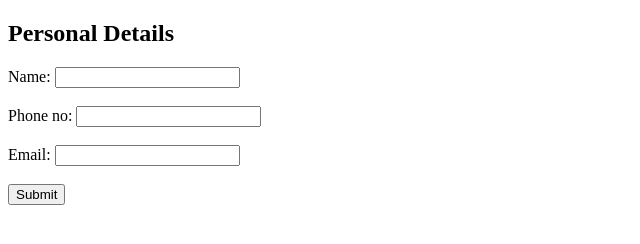
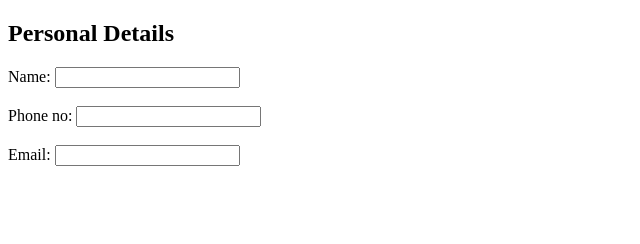
Before and after one commit to TejalP987/CV, a plain HTML site: page Details.html in a window 1280 px wide. Shown: the whole page, without its empty margins (0-640 px from the left). Drawn offline with Linux system fonts and the light colour scheme.

Commit message:
updated details.html

```diff
--- a/Details.html
+++ b/Details.html
@@ -19,8 +19,8 @@
           <input type="email" name=" Your Email" value="">
           <br>
           <br>
-          <input type="submit" name="">
-          <!<a href="form_submit.html"></a>
+
+          <a href="form_submit.html"></a>
      </form>
 
   </body>
```
